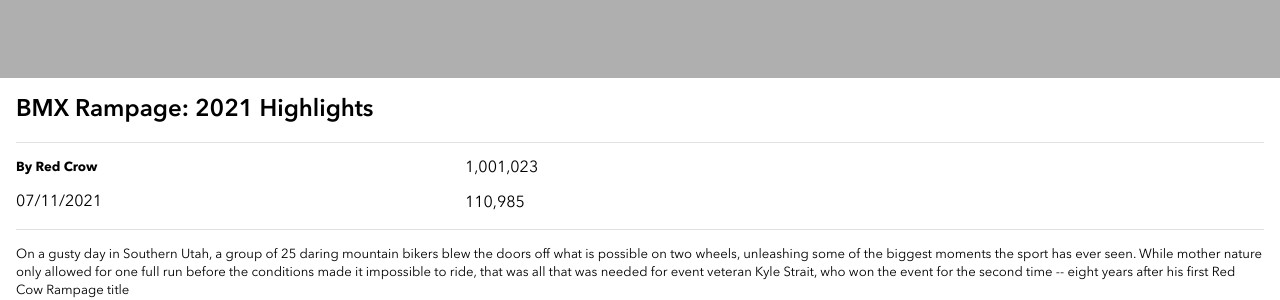
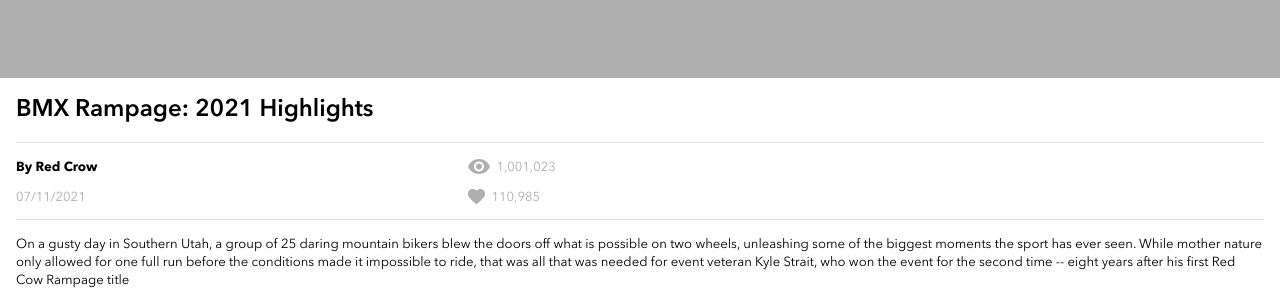
Before and after one commit to koionaroll/brainflix, a React (Create React App) app: page / in a window 1280 px wide. Shown: the part 802-1102 px from the top of the page. Built offline with nearby package versions, Linux system fonts and the light colour scheme.

Commit message:
finished description section

```diff
--- a/src/components/Description/Description.jsx
+++ b/src/components/Description/Description.jsx
@@ -1,17 +1,24 @@
 import "./Description.scss"
+
+let date = "07/11/2021"
+let views = "1,001,023"
+let likes = "110,985"
+let author = "Red Crow"
+let title = "BMX Rampage: 2021 Highlights"
+
 
 const Description = () => {
   return (
     <div className="description">
-        <h1 className="description__title">BMX Rampage: 2021 Highlights</h1>
+        <h1 className="description__title">{title}</h1>
         <div className="description__container">
             <div className="description__stats1">
-                <p className="description__author">By Red Crow</p>
-                <p className="description__date">07/11/2021</p>
+                <p className="description__author">By {author}</p>
+                <p className="description__date">{date}</p>
             </div>
             <div className="description__stats2">
-                <div className="description__views">1,001,023</div>
-                <div className="description__likes">110,985</div>
+                <div className="description__views">{views}</div>
+                <div className="description__likes">{likes}</div>
             </div>
         </div>
         <p className="description__synopsis">
--- a/src/components/Description/Description.scss
+++ b/src/components/Description/Description.scss
@@ -4,7 +4,7 @@
     padding: 0 1rem;
 
     &__title{
-        padding: 1rem 0 1rem;
+        padding: 1rem 0;
         font-size: 1.5rem;
         line-height: 2rem;
         font-weight: 600;
@@ -30,25 +30,37 @@
     }
 
     &__author{
-        padding-bottom: 1rem;
+        padding-bottom: 0.75rem;
         font-size: 0.82rem;
         font-weight: 700;
         line-height: 1.125rem;
     }
 
     &__date{
-        padding-bottom: 1rem;
-
+        padding-bottom: 0.75rem;
+        color: $pc-silver;
+        font-size: 0.81rem;
+        line-height: 1.125rem;
     }
 
     &__views{
-        padding-bottom: 1rem;
-
+        padding:0 0 0.75rem 1.8rem;
+        margin-left: 1rem;
+        color: $pc-silver;
+        font-size: 0.81rem;
+        line-height: 1.125rem;
+        background: url("../../assets/icons/views.svg") no-repeat;
     }
 
     &__likes{
-        padding-bottom: 1rem;
+        padding:0 0 0.75rem 1.5rem;
+        margin-left: 1rem;
+        color: $pc-silver;
+        font-size: 0.81rem;
+        line-height: 1.125rem;
+        background: url("../../assets/icons/likes.svg") no-repeat;
     }
+
 
     &__synopsis{
         padding-top: 1rem;
```
